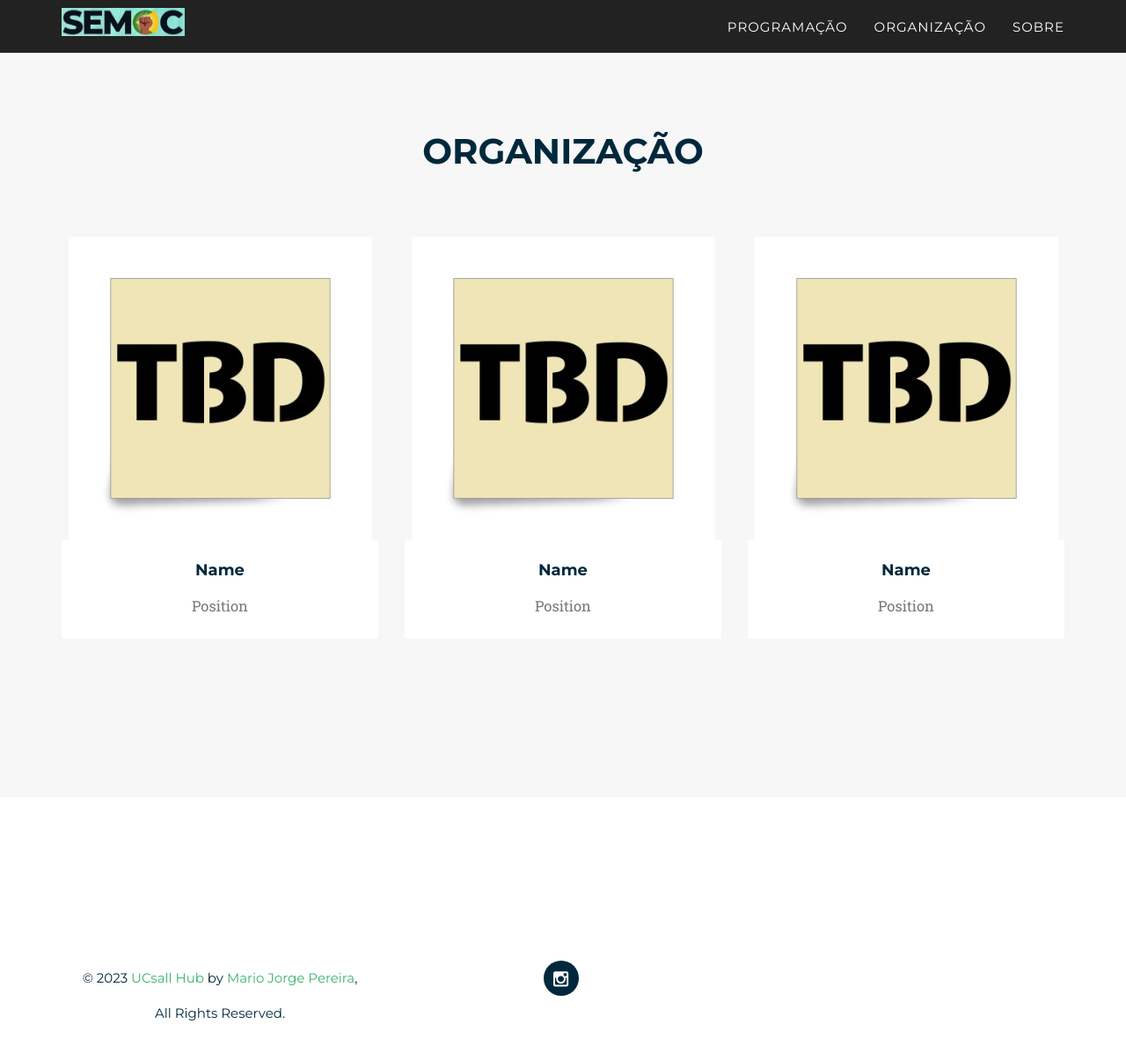
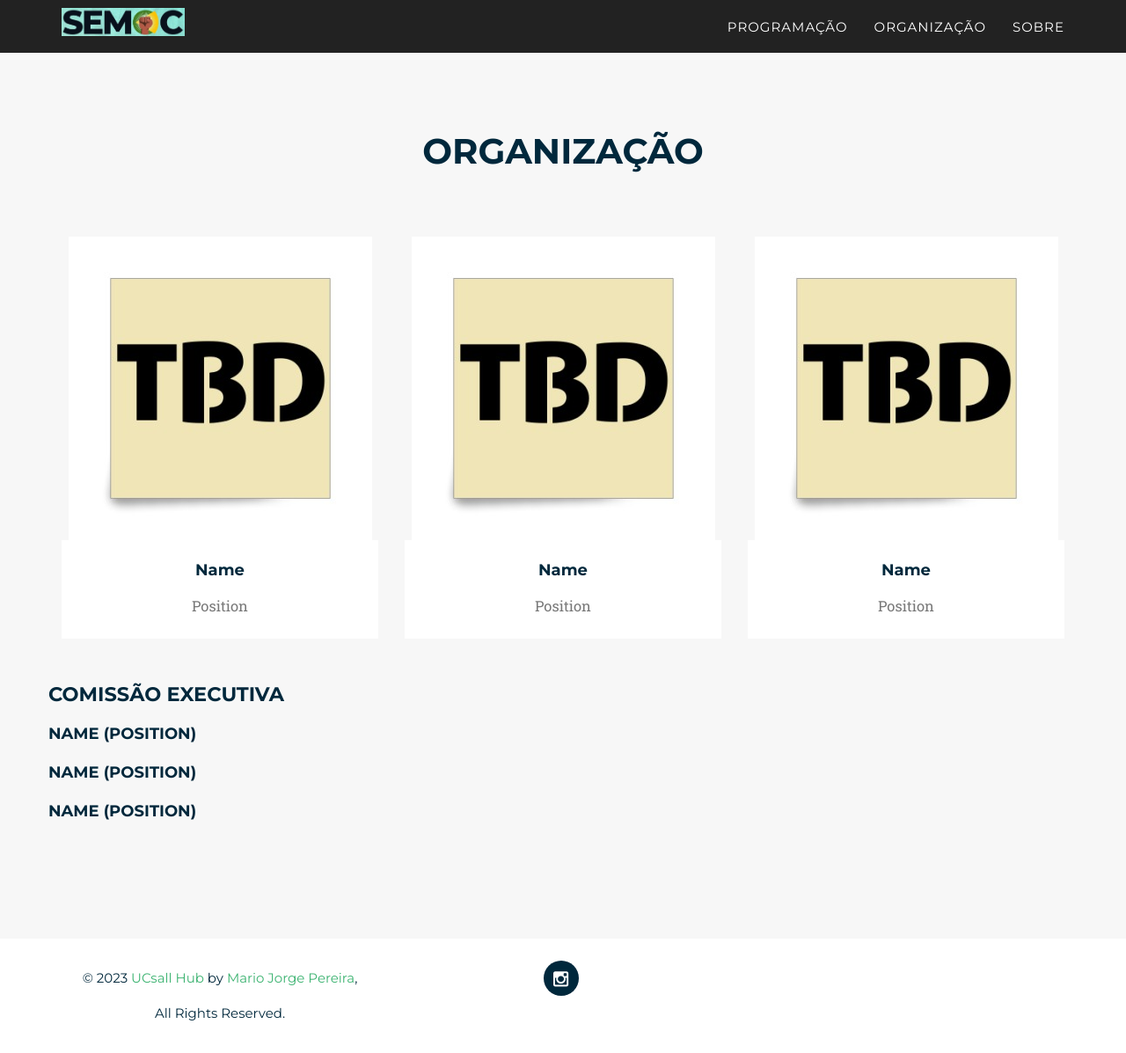
Before and after one commit to mariojp/semoc-site, a Jekyll site: the page built from _2017_pages/team.html, in a window 1280 px wide and 1197 px high. Shown: the whole window at 88% size. Built offline with Jekyll 4.4.1, drawn with Linux system fonts in a browser that asks for light colours; some web fonts are replaced.

Commit message:
Update team_members.html

```diff
--- a/_includes/2017_data/team_members.html
+++ b/_includes/2017_data/team_members.html
@@ -25,5 +25,14 @@
                 </div>
             {% endfor %}
             </div>
+
+             <div class="row">
+            <h2>Comissão Executiva</h2>
+            {% for team in site.data.twenty_17.teams %}
+                <h4>{{ team.title }} ({{ team.subtitle }})</h4>
+            {% endfor %}
+            </div>
+
+
         </div>
     </section>
```
